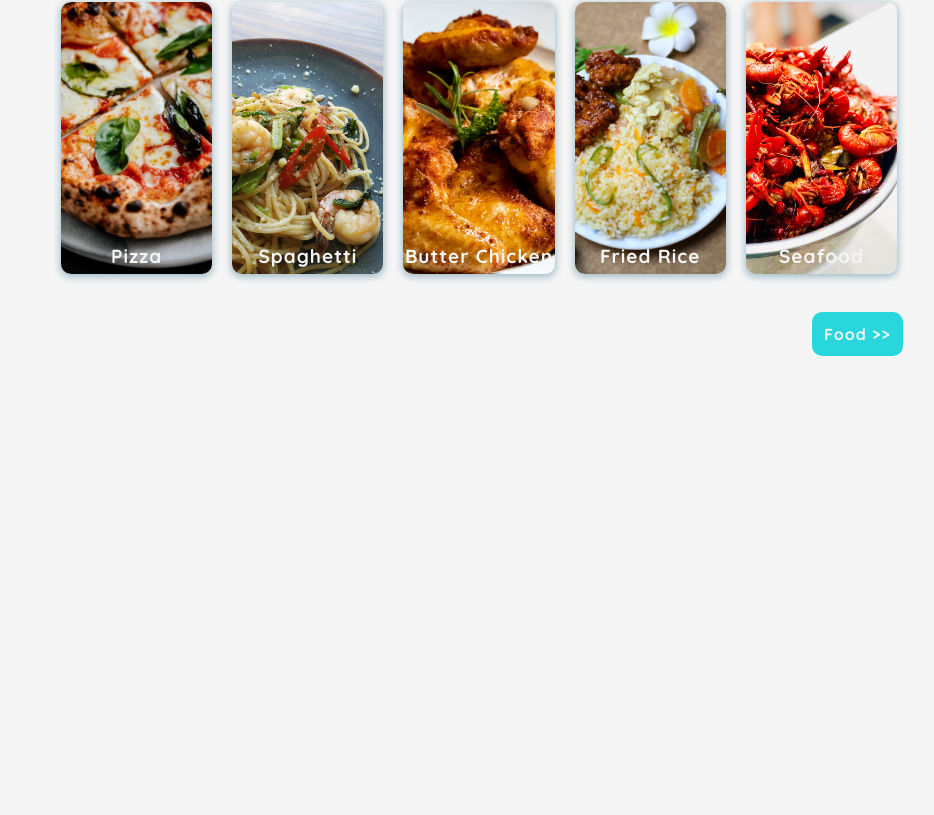
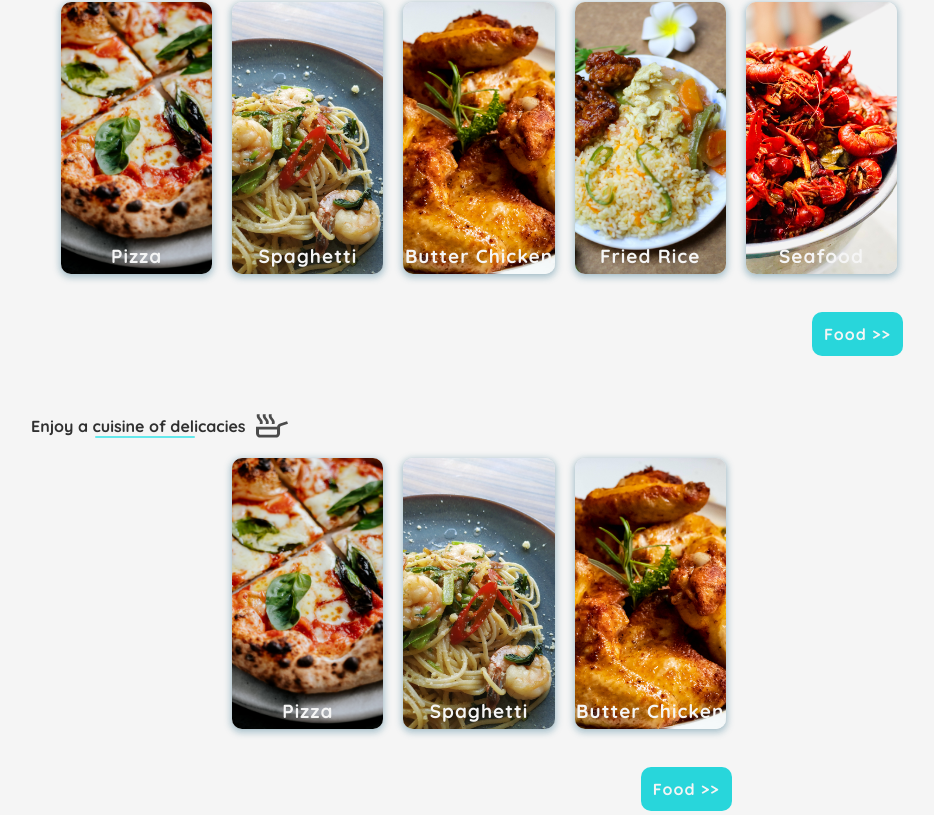
Before and after one commit to sathirak/joyboy, a React (Create React App) app in the folder client/: page / in a window 1280 px wide. Shown: the part 1136-1951 px from the top of the page, without its empty margins (161-1095 px from the left). Before the commit the page ends 1496 px from the top, so only its background shows below. Built offline with nearby package versions, Linux system fonts and the light colour scheme.

Commit message:
Added Explore

```diff
--- /dev/null
+++ b/client/src/components/Explore.css
@@ -0,0 +1,164 @@
+
+.CuisineCard-Container {
+    transition: var(--transition);
+    transition: all 0.4s ease;
+    display: flex;
+    flex-direction: column;
+    align-items: center;
+    cursor: pointer;
+    align-content: center;
+    flex-wrap: wrap;
+}
+
+.CuisineCard-Container:hover {
+	transform: var(--enlarge);
+
+	.CuisineCard-Image {
+		box-shadow: var(--box-hover);
+	}
+
+	.CuisineCard-Title {
+		transform: var(--enlarge);
+	}
+}
+
+.CuisineCard-Image {
+    -webkit-user-select: none;
+	margin: 10px;
+	user-select: none;
+	transition: background-image 0.4s ease;
+	border-radius: var(--border-radius);
+	transition: all 0.2s ease;
+	box-shadow: var(--box-shadow);
+	width: calc(100px + 4vw);
+	height: calc(220px + 4vw);
+	object-fit: cover;
+}
+
+.CuisineCard-Title {
+    transition: var(--transition);
+    font-weight: bold;
+    font-size: 19px;
+    text-align: left;
+    text-decoration: none;
+    color: var(--mono-smoke);
+    bottom: 40px;
+    letter-spacing: 1px;
+    position: relative;
+}
+
+/* Responsive Section */
+
+@media only screen and (max-width: 800px) {
+ .CuisineCard-Image {
+        margin: 5px;
+    }
+
+	.CuisineCard-Title {
+        font-size: 12px;
+    }
+}
+.Cuisine {
+	position: relative;
+	display: flex;
+	flex-direction: column;
+	align-items: center;
+}
+
+.Cuisine-Spacer {
+	position: relative;
+	width: 100%;
+	height: calc(40px + 0.4em);
+}
+
+.Cuisine-Title {
+	transition: var(--transition);
+	font-weight: bold;
+	font-size: 16px;
+	text-align: left;
+	width: 70%;
+	color: var(--mono-tar);
+	display: flex;
+	flex-direction: column;
+	align-items: flex-start;
+}
+
+.Cuisine-Title-Container {
+    display: flex;
+    align-items: center;
+}
+
+.Cuisine-Title-Line {
+	margin-inline-start: 5vw;
+	width: 100px;
+	position: relative;
+	top: -10px;
+	height: 2px;
+	background-color: var(--brand-link);
+	border-radius: var(--border-round);
+	z-index: -1;
+}
+
+.Cuisine-Icon {
+	vertical-align: top;
+	flex-shrink: 0;
+	pointer-events: none;
+	vertical-align: top;
+	background-repeat: no-repeat;
+	background-size: contain;
+	width: 2rem;
+	height: 2rem;
+	-webkit-user-select: none;
+	user-select: none;
+	cursor: pointer;
+	transition: all 0.5s ease;
+	margin: 4px;
+	margin-left: 10px;
+}
+
+.Cuisine-Inner {
+    display: flex;
+    align-items: center;
+}
+
+.Cuisine-More-Container {
+    display: flex;
+    align-items: center;
+    transition: var(--transition);
+    font-weight: bold;
+    font-size: 16px;
+    color: var(--mono-tar);
+    justify-content: flex-end;
+    cursor: pointer;
+}
+
+.Cuisine-More {
+    vertical-align: top;
+    flex-shrink: 0;
+    vertical-align: top;
+    background-repeat: no-repeat;
+    background-size: contain;
+    width: max-content;
+    -webkit-user-select: none;
+    user-select: none;
+    transition: var(--transition);
+    margin: 4px;
+    margin-left: 10px;
+    padding: 12px;
+	letter-spacing: 1px;
+    background-color: var(--brand);
+    color: var(--mono-smoke);
+    border-radius: var(--border-radius);
+}
+
+.Cuisine-More:hover {
+	background-color: var(--brand-active);
+	transform: var(--enlarge);}
+@media only screen and (max-width: 800px) {
+	.Cuisine-Title {
+		width: 100%;
+		font-size: 14px;
+		flex-wrap: wrap;
+		align-items: center;
+    }
+}
--- /dev/null
+++ b/client/src/components/Explore.js
@@ -0,0 +1,75 @@
+import { Link } from "react-router-dom";
+import React, { useState, useRef, useEffect } from "react";
+import Cuisine_Icon from "../assets/icons/cuisine.svg";
+import "./../components/Cuisine.css";
+
+import Pizza from './../assets/images/cuisine/pizza.jpg';
+import Spaghetti from './../assets/images/cuisine/spaghetti.jpg';
+import Butter_Chicken from './../assets/images/cuisine/butterchicken.jpg';
+
+const CuisineCard = ({ link, imgSrc, altName, title }) => {
+
+	return (
+		<Link to={link} style={{ textDecoration: "none" }}>
+			<article className="CuisineCard">
+				<div className="CuisineCard-Container">
+					<img src={imgSrc} alt={altName} className="CuisineCard-Image"/>
+					<div className="CuisineCard-Title">{title}</div>
+				</div>
+			</article>
+		</Link>
+	);
+};
+
+const Explore = () => {
+
+    const Panel_CuisineCard = [
+        {
+            key: "Pizza",
+            link: "/Pizza",
+            img: Pizza,
+            title: "Pizza",
+          },
+          {
+            key: "Spaghetti",
+            link: "/Spaghetti",
+            img: Spaghetti,
+            title: "Spaghetti",
+          },
+          {
+            key: "Butter_Chicken",
+            link: "/Butter-Chicken",
+            img: Butter_Chicken,
+            title: "Butter Chicken",
+          },
+	];
+
+	return (
+		<section className="Cuisine">
+
+            <div className="Featured-Spacer"></div>
+			<div className="Cuisine-Title">
+				<div className="Cuisine-Title-Container">
+					<div className="Cuisine-Title-Text">Enjoy a cuisine of delicacies</div>
+					<img src={Cuisine_Icon} alt="Card Name" className="Cuisine-Icon" />
+				</div>
+				<div className="Cuisine-Title-Line"></div>
+			</div>
+			<div className="Cuisine-Container">
+				<div className="Cuisine-Inner">
+                {Panel_CuisineCard.map((card) => (
+								<CuisineCard key={card.key} link={card.link} imgSrc={card.img} altName={card.key} title={card.title} />
+							))}
+				</div>
+
+                <div className="Cuisine-More-Container">
+                  <div className="Cuisine-More">Food &gt;&gt;</div>
+                </div>
+
+			</div>
+
+		</section>
+	);
+};
+
+export default Explore;
--- a/client/src/pages/Home.js
+++ b/client/src/pages/Home.js
@@ -3,10 +3,10 @@ import "./../Joyboy-UI.css";
 import "./../Joyboy-Layout.css";
 import "./../Joyboy-Ani.css";
 import Navigator from "./../components/Navigator";
-import Spotlight from "./../components/Spotlight";
 import Popular from "./../components/Popular";
 import Featured from "./../components/Featured";
 import Cuisine from "./../components/Cuisine";
+import Explore from "./../components/Explore";
 
 function Home() {
   return (
@@ -15,6 +15,7 @@ function Home() {
         <Popular />
         <Featured />
         <Cuisine />
+        <Explore />
     </div>
   );
 }
```
